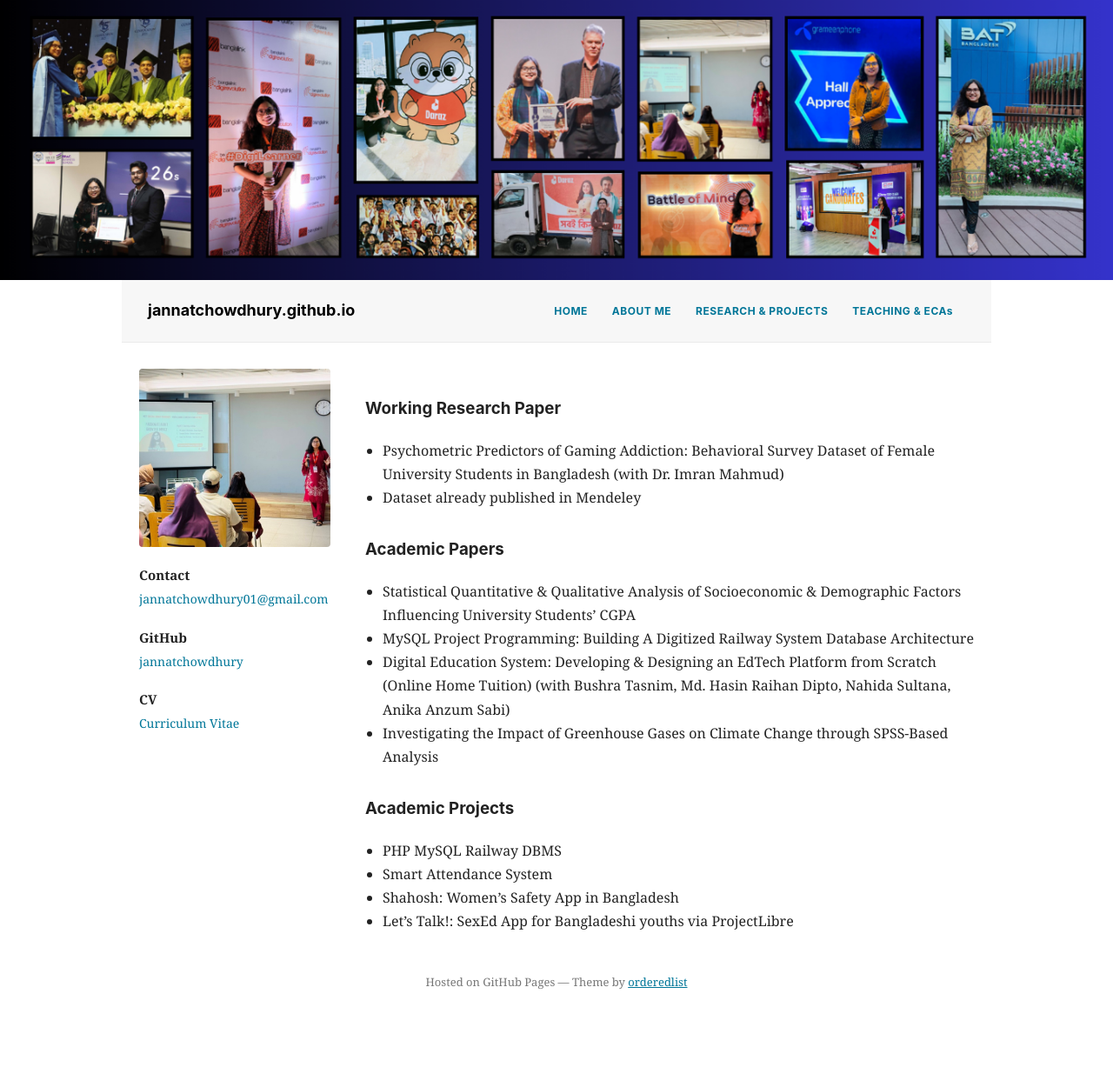
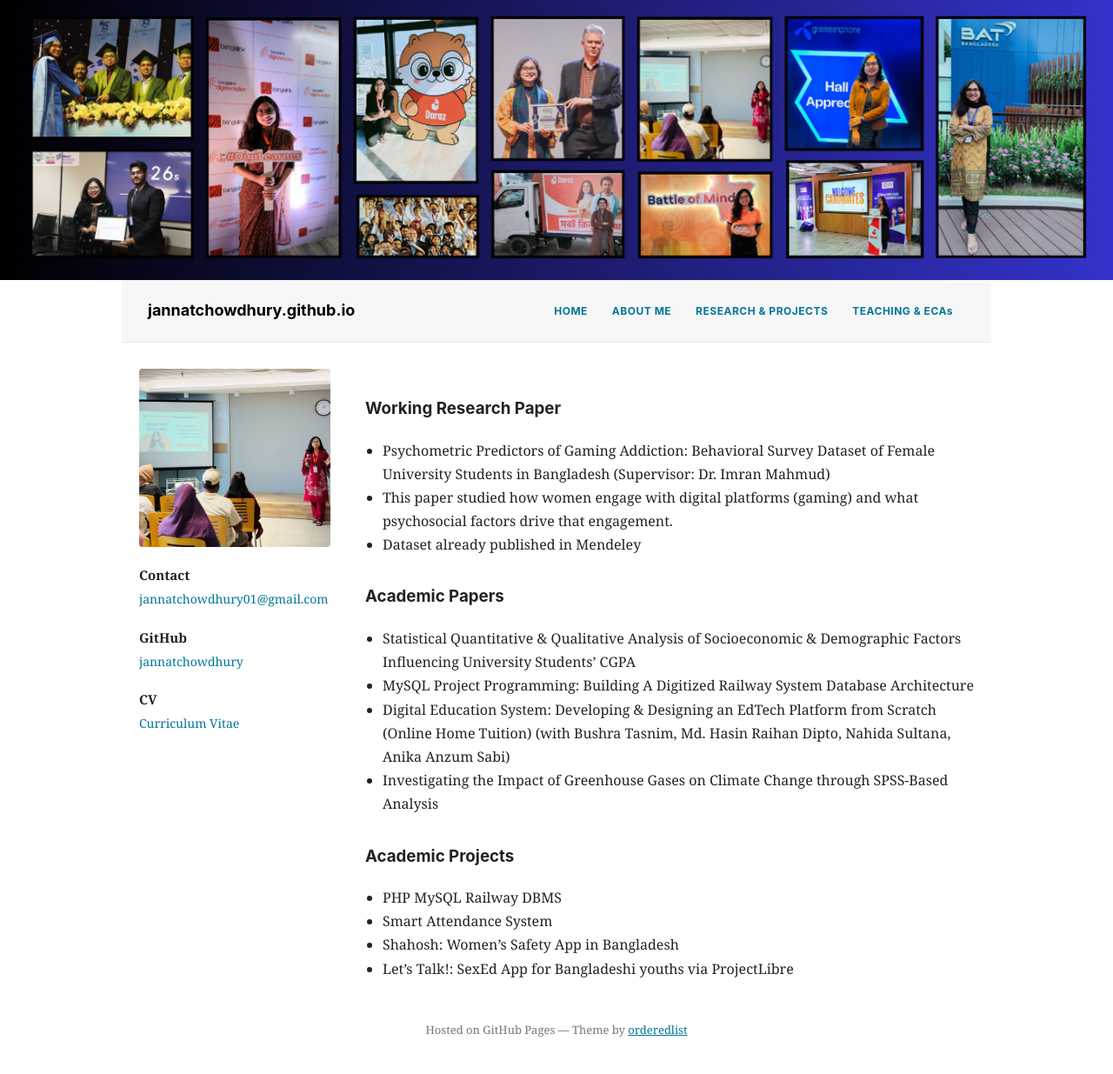
Before and after one commit to jannatchowdhury/jannatchowdhury.github.io, a Jekyll site: the page built from research.md, in a window 1280 px wide. Shown: the whole page at 87% size. Built offline with Jekyll 4.4.1, drawn with Linux system fonts in a browser that asks for light colours; our own code applies the rules of GitHub Pages for plain Markdown files; before the commit the page ends 1180 px from its top, so only the background shows below that.

Commit message:
Update research.md

```diff
--- a/research.md
+++ b/research.md
@@ -1,5 +1,6 @@
 ### Working Research Paper
-* Psychometric Predictors of Gaming Addiction: Behavioral Survey Dataset of Female University Students in Bangladesh (with Dr. Imran Mahmud)
+* Psychometric Predictors of Gaming Addiction: Behavioral Survey Dataset of Female University Students in Bangladesh (Supervisor: Dr. Imran Mahmud)
+* This paper studied how women engage with digital platforms (gaming) and what psychosocial factors drive that engagement.
 * Dataset already published in Mendeley
 
 ### Academic Papers
```
